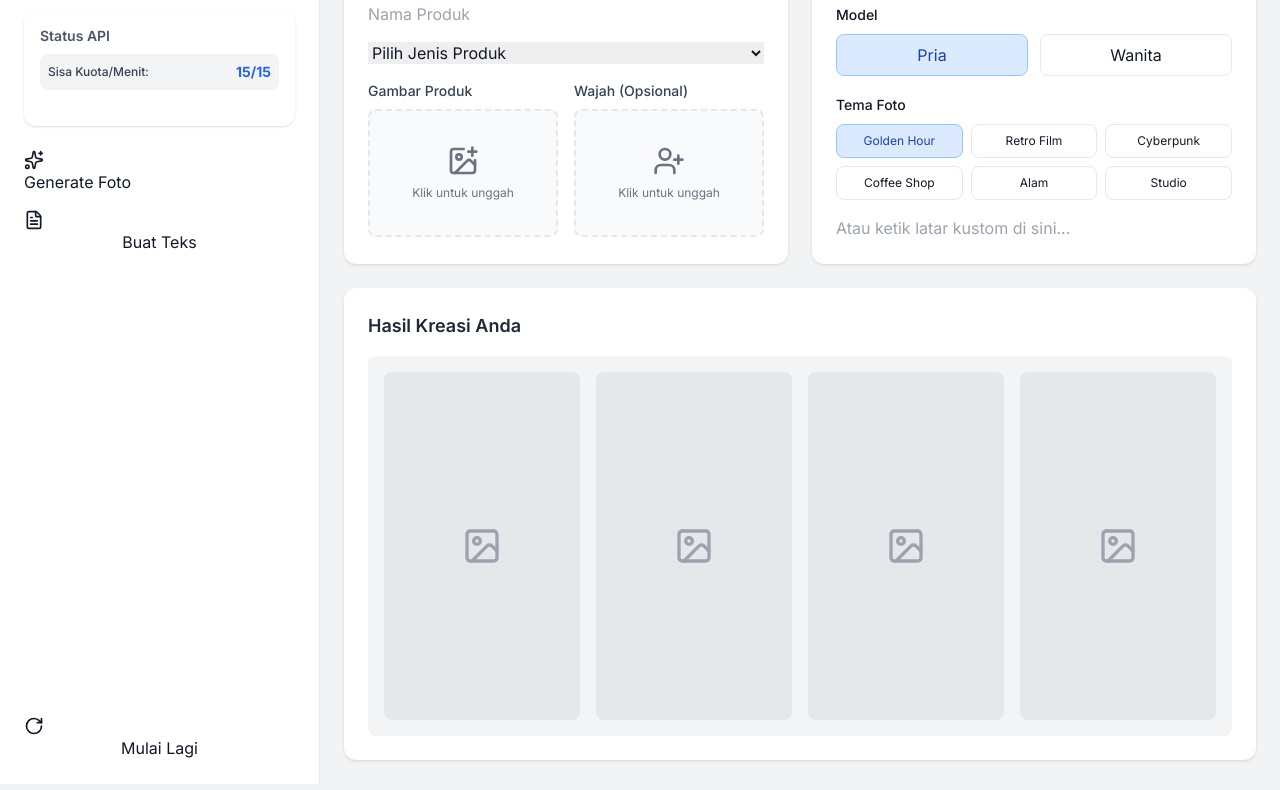
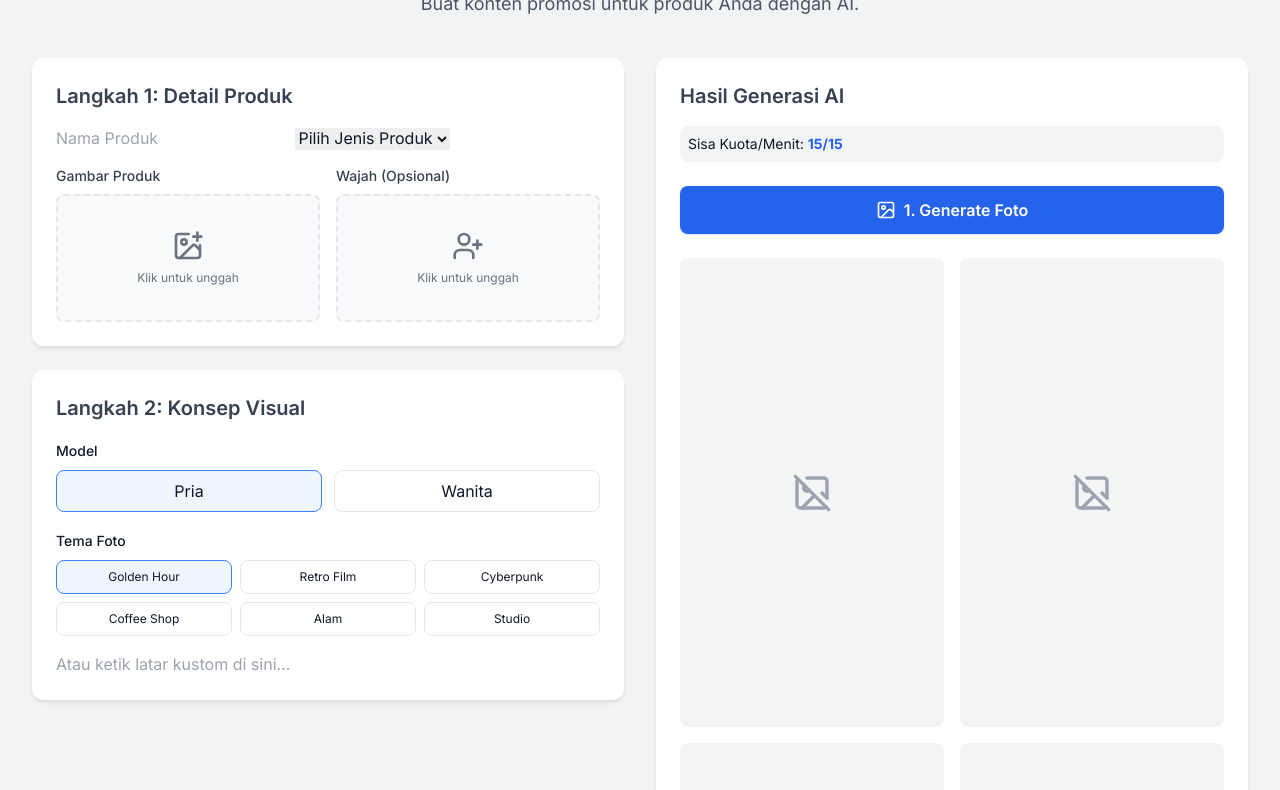
Before and after one commit to yusufwardana/mockup, a website: page index.html in a window 1280 px wide. Shown: the part 90-880 px from the top of the page. Drawn offline with nearby package versions, Linux system fonts and the light colour scheme.

Commit message:
Update index.html

```diff
--- a/index.html
+++ b/index.html
@@ -3,7 +3,7 @@
 <head>
     <meta charset="UTF-8">
     <meta name="viewport" content="width=device-width, initial-scale=1.0">
-    <title>AI Content Studio Dashboard</title>
+    <title>AI Content Studio</title>
     <script src="https://cdn.tailwindcss.com"></script>
     <link rel="preconnect" href="https://fonts.googleapis.com">
     <link rel="preconnect" href="https://fonts.gstatic.com" crossorigin>
@@ -11,58 +11,34 @@
     <script src="https://unpkg.com/lucide@latest"></script>
     <style>
         body { font-family: 'Inter', sans-serif; background-color: #f1f3f4; }
-        .card { background-color: #ffffff; border-radius: 0.75rem; box-shadow: 0 1px 3px 0 rgba(0, 0, 0, 0.1), 0 1px 2px -1px rgba(0, 0, 0, 0.1); }
-        .btn { @apply font-semibold py-2 px-4 rounded-lg transition-all duration-200 flex items-center justify-center gap-2; }
-        .btn-fab { @apply bg-blue-600 text-white hover:bg-blue-700 shadow-lg hover:shadow-xl w-full text-lg; }
-        .btn-secondary { @apply bg-gray-200 text-gray-800 hover:bg-gray-300; }
-        .btn-tertiary { @apply bg-green-500 text-white hover:bg-green-600; }
-        button:disabled { @apply bg-gray-300 text-gray-500 cursor-not-allowed shadow-none hover:bg-gray-300; }
-        .form-control { @apply w-full p-3 border-b-2 border-gray-300 bg-gray-100 rounded-t-lg focus:outline-none focus:border-blue-500 transition; }
-        input[type="radio"]:checked + label { @apply bg-blue-100 text-blue-800 border-blue-300; }
+        .card { background-color: #ffffff; border-radius: 0.75rem; box-shadow: 0 4px 6px -1px rgba(0,0,0,0.07), 0 2px 4px -2px rgba(0,0,0,0.07); }
+        .form-control { @apply w-full p-3 border border-gray-300 rounded-lg bg-gray-50 focus:ring-2 focus:ring-blue-500 focus:border-transparent; }
+        input[type="radio"]:checked + label { @apply bg-blue-100 text-blue-700 border-blue-400; }
         .fade-in { animation: fadeIn 0.5s ease-in-out; }
         @keyframes fadeIn { from { opacity: 0; transform: translateY(10px); } to { opacity: 1; transform: translateY(0); } }
         .image-container { position: relative; overflow: hidden; border-radius: 0.5rem; }
         .image-overlay { position: absolute; bottom: 0; left: 0; right: 0; background: rgba(0,0,0,0.6); padding: 0.5rem; transform: translateY(100%); transition: transform 0.3s ease-in-out; }
         .image-container:hover .image-overlay { transform: translateY(0); }
+        textarea { white-space: pre-wrap; }
     </style>
 </head>
 <body class="text-gray-900">
 
-    <div class="flex flex-col lg:flex-row min-h-screen">
-        <!-- Sidebar -->
-        <aside class="w-full lg:w-80 bg-white border-r border-gray-200 p-6 flex flex-col gap-6">
-            <header class="text-left">
-                <h1 class="text-2xl font-bold">
-                    <span class="text-blue-600">AI</span> <span class="text-red-600">Content</span> <span class="text-yellow-500">Studio</span>
-                </h1>
-                <p class="text-gray-500 text-sm">Material Dashboard</p>
+    <div class="container mx-auto p-4 md:p-8">
+
+        <header class="text-center mb-10">
+            <h1 class="text-4xl font-bold text-gray-800">AI Content Studio</h1>
+            <p class="text-lg text-gray-600 mt-2">Buat konten promosi untuk produk Anda dengan AI.</p>
         </header>
 
-            <div class="card p-4">
-                <h2 class="text-sm font-semibold text-gray-600 mb-2">Status API</h2>
-                <div class="flex justify-between items-center bg-gray-100 p-2 rounded-lg">
-                    <span class="font-medium text-xs text-gray-700">Sisa Kuota/Menit:</span>
-                    <div id="apiCreditCounter" class="font-bold text-blue-600 text-sm"></div>
-                </div>
-                <p id="apiTimer" class="text-xs text-center text-gray-500 mt-1 h-4"></p>
-            </div>
-
-            <div class="flex-grow space-y-4">
-                 <button id="generateImageBtn" class="btn btn-fab"><i data-lucide="sparkles" class="h-5 w-5"></i>Generate Foto</button>
-                 <button id="generateTextBtn" class="btn btn-tertiary w-full" disabled><i data-lucide="file-text" class="h-5 w-5"></i>Buat Teks</button>
-            </div>
-
-            <button id="resetBtn" class="btn btn-secondary w-full mt-auto"><i data-lucide="rotate-cw" class="h-5 w-5"></i>Mulai Lagi</button>
-        </aside>
-
-        <!-- Main Content -->
-        <main class="flex-1 p-6 space-y-6">
-            <div class="grid grid-cols-1 md:grid-cols-2 gap-6">
-                <div class="card p-6">
-                    <h2 class="text-lg font-semibold mb-4 text-gray-800">1. Detail Produk</h2>
-                    <div class="space-y-4">
+        <div class="grid grid-cols-1 lg:grid-cols-2 gap-8">
+            <!-- Kolom Kontrol -->
+            <div class="space-y-6">
+                <div class="card">
+                    <div class="p-6 space-y-4">
+                        <h2 class="text-xl font-semibold text-gray-700">Langkah 1: Detail Produk</h2>
                         <input type="text" id="productName" placeholder="Nama Produk" class="form-control">
-                        <select id="productType" class="form-control w-full">
+                        <select id="productType" class="form-control">
                             <option value="" disabled selected>Pilih Jenis Produk</option>
                             <option value="hoodie">Hoodie</option><option value="t-shirt">Kaos</option><option value="jacket">Jaket</option>
                         </select>
@@ -87,25 +63,25 @@
                     </div>
                 </div>
 
-                <div class="card p-6">
-                    <h2 class="text-lg font-semibold mb-4 text-gray-800">2. Konsep Visual</h2>
-                    <div class="space-y-4">
+                <div class="card">
+                    <div class="p-6 space-y-4">
+                        <h2 class="text-xl font-semibold text-gray-700">Langkah 2: Konsep Visual</h2>
                         <div>
                             <label class="font-medium text-sm">Model</label>
                             <div class="grid grid-cols-2 gap-3 mt-2">
-                                <div><input type="radio" name="modelGender" value="Pria" id="m1" class="hidden peer" checked><label for="m1" class="block text-center p-2 border rounded-lg cursor-pointer peer-checked:bg-blue-100 peer-checked:text-blue-800 peer-checked:border-blue-300">Pria</label></div>
-                                <div><input type="radio" name="modelGender" value="Wanita" id="m2" class="hidden peer"><label for="m2" class="block text-center p-2 border rounded-lg cursor-pointer peer-checked:bg-blue-100 peer-checked:text-blue-800 peer-checked:border-blue-300">Wanita</label></div>
+                                <div><input type="radio" name="modelGender" value="Pria" id="m1" class="hidden peer" checked><label for="m1" class="block text-center p-2 border rounded-lg cursor-pointer peer-checked:border-blue-500 peer-checked:bg-blue-50">Pria</label></div>
+                                <div><input type="radio" name="modelGender" value="Wanita" id="m2" class="hidden peer"><label for="m2" class="block text-center p-2 border rounded-lg cursor-pointer peer-checked:border-blue-500 peer-checked:bg-blue-50">Wanita</label></div>
                             </div>
                         </div>
                         <div>
                             <label class="font-medium text-sm">Tema Foto</label>
                             <div class="grid grid-cols-3 gap-2 mt-2">
-                                <div><input type="radio" name="photoConcept" value="Golden Hour Glow" id="c1" class="hidden peer" checked><label for="c1" class="block text-center p-2 text-xs border rounded-lg cursor-pointer peer-checked:bg-blue-100 peer-checked:text-blue-800 peer-checked:border-blue-300">Golden Hour</label></div>
-                                <div><input type="radio" name="photoConcept" value="Retro Analog Film" id="c2" class="hidden peer"><label for="c2" class="block text-center p-2 text-xs border rounded-lg cursor-pointer peer-checked:bg-blue-100 peer-checked:text-blue-800 peer-checked:border-blue-300">Retro Film</label></div>
-                                <div><input type="radio" name="photoConcept" value="Cyberpunk Nightscape" id="c3" class="hidden peer"><label for="c3" class="block text-center p-2 text-xs border rounded-lg cursor-pointer peer-checked:bg-blue-100 peer-checked:text-blue-800 peer-checked:border-blue-300">Cyberpunk</label></div>
-                                <div><input type="radio" name="photoConcept" value="Cozy Coffee Shop" id="c4" class="hidden peer"><label for="c4" class="block text-center p-2 text-xs border rounded-lg cursor-pointer peer-checked:bg-blue-100 peer-checked:text-blue-800 peer-checked:border-blue-300">Coffee Shop</label></div>
-                                <div><input type="radio" name="photoConcept" value="Nature Explorer" id="c5" class="hidden peer"><label for="c5" class="block text-center p-2 text-xs border rounded-lg cursor-pointer peer-checked:bg-blue-100 peer-checked:text-blue-800 peer-checked:border-blue-300">Alam</label></div>
-                                <div><input type="radio" name="photoConcept" value="Studio Minimalis" id="c6" class="hidden peer"><label for="c6" class="block text-center p-2 text-xs border rounded-lg cursor-pointer peer-checked:bg-blue-100 peer-checked:text-blue-800 peer-checked:border-blue-300">Studio</label></div>
+                                <div><input type="radio" name="photoConcept" value="Golden Hour Glow" id="c1" class="hidden peer" checked><label for="c1" class="block text-center p-2 text-xs border rounded-lg cursor-pointer peer-checked:border-blue-500 peer-checked:bg-blue-50">Golden Hour</label></div>
+                                <div><input type="radio" name="photoConcept" value="Retro Analog Film" id="c2" class="hidden peer"><label for="c2" class="block text-center p-2 text-xs border rounded-lg cursor-pointer peer-checked:border-blue-500 peer-checked:bg-blue-50">Retro Film</label></div>
+                                <div><input type="radio" name="photoConcept" value="Cyberpunk Nightscape" id="c3" class="hidden peer"><label for="c3" class="block text-center p-2 text-xs border rounded-lg cursor-pointer peer-checked:border-blue-500 peer-checked:bg-blue-50">Cyberpunk</label></div>
+                                <div><input type="radio" name="photoConcept" value="Cozy Coffee Shop" id="c4" class="hidden peer"><label for="c4" class="block text-center p-2 text-xs border rounded-lg cursor-pointer peer-checked:border-blue-500 peer-checked:bg-blue-50">Coffee Shop</label></div>
+                                <div><input type="radio" name="photoConcept" value="Nature Explorer" id="c5" class="hidden peer"><label for="c5" class="block text-center p-2 text-xs border rounded-lg cursor-pointer peer-checked:border-blue-500 peer-checked:bg-blue-50">Alam</label></div>
+                                <div><input type="radio" name="photoConcept" value="Studio Minimalis" id="c6" class="hidden peer"><label for="c6" class="block text-center p-2 text-xs border rounded-lg cursor-pointer peer-checked:border-blue-500 peer-checked:bg-blue-50">Studio</label></div>
                             </div>
                         </div>
                          <input type="text" id="customBackground" placeholder="Atau ketik latar kustom di sini..." class="form-control">
@@ -113,49 +89,51 @@
                 </div>
             </div>
 
-            <div class="card">
-                <div class="p-6">
-                    <h2 class="text-lg font-semibold mb-4 text-gray-800">Hasil Kreasi Anda</h2>
-                    <div id="imageResult" class="grid grid-cols-2 md:grid-cols-4 gap-4 min-h-[300px] bg-gray-100 p-4 rounded-lg">
-                        <div class="bg-gray-200 rounded-lg flex items-center justify-center text-gray-400 aspect-[9/16]"><i data-lucide="image" class="w-10 h-10"></i></div>
-                        <div class="bg-gray-200 rounded-lg flex items-center justify-center text-gray-400 aspect-[9/16]"><i data-lucide="image" class="w-10 h-10"></i></div>
-                        <div class="bg-gray-200 rounded-lg flex items-center justify-center text-gray-400 aspect-[9/16]"><i data-lucide="image" class="w-10 h-10"></i></div>
-                        <div class="bg-gray-200 rounded-lg flex items-center justify-center text-gray-400 aspect-[9/16]"><i data-lucide="image" class="w-10 h-10"></i></div>
+            <div class="space-y-6">
+                 <div class="card p-6">
+                    <h2 class="text-xl font-semibold text-gray-700">Hasil Generasi AI</h2>
+                    <div class="mt-4 p-2 bg-gray-100 rounded-lg flex justify-between items-center text-sm">
+                        <span>Sisa Kuota/Menit: <b id="apiCreditCounter" class="text-blue-600"></b></span>
+                        <span id="apiTimer" class="text-gray-500"></span>
                     </div>
-                     <div id="textAudioSection" class="hidden fade-in mt-6 space-y-4">
-                        <div class="grid grid-cols-1 md:grid-cols-2 gap-6">
-                             <div class="relative">
-                                <label class="font-semibold text-gray-700">Deskripsi TikTok</label>
-                                <textarea id="tiktokCaption" rows="5" class="form-control mt-1 resize-none" readonly></textarea>
-                                <button onclick="copyToClipboard('tiktokCaption')" class="absolute top-8 right-2 p-2 rounded-full hover:bg-gray-200 transition-colors"><i data-lucide="copy" class="h-4 w-4"></i></button>
+
+                    <div class="space-y-6 mt-6">
+                        <!-- PERBAIKAN: Tombol dengan class yang benar -->
+                        <button id="generateImageBtn" class="w-full text-base font-semibold py-3 px-4 rounded-lg transition-all duration-200 flex items-center justify-center gap-2 bg-blue-600 text-white hover:bg-blue-700 shadow disabled:bg-gray-300 disabled:text-gray-500 disabled:cursor-not-allowed disabled:shadow-none"><i data-lucide="image" class="h-5 w-5"></i>1. Generate Foto</button>
+                        <div id="imageResult" class="grid grid-cols-2 gap-4 min-h-[200px]">
+                            <div class="bg-gray-100 rounded-lg flex items-center justify-center text-gray-400 aspect-[9/16]"><i data-lucide="image-off" class="w-10 h-10"></i></div>
+                            <div class="bg-gray-100 rounded-lg flex items-center justify-center text-gray-400 aspect-[9/16]"><i data-lucide="image-off" class="w-10 h-10"></i></div>
+                            <div class="bg-gray-100 rounded-lg flex items-center justify-center text-gray-400 aspect-[9/16]"><i data-lucide="image-off" class="w-10 h-10"></i></div>
+                            <div class="bg-gray-100 rounded-lg flex items-center justify-center text-gray-400 aspect-[9/16]"><i data-lucide="image-off" class="w-10 h-10"></i></div>
                         </div>
-                            <div class="relative">
-                                <label class="font-semibold text-gray-700">Narasi Video</label>
-                                <textarea id="promoNarrative" rows="5" class="form-control mt-1 resize-none" readonly></textarea>
-                                <button onclick="copyToClipboard('promoNarrative')" class="absolute top-8 right-2 p-2 rounded-full hover:bg-gray-200 transition-colors"><i data-lucide="copy" class="h-4 w-4"></i></button>
-                            </div>
-                        </div>
+
+                        <button id="generateTextBtn" class="w-full font-semibold py-2 px-4 rounded-lg transition-all duration-200 flex items-center justify-center gap-2 bg-green-600 text-white hover:bg-green-700 disabled:bg-gray-300 disabled:text-gray-500 disabled:cursor-not-allowed" disabled><i data-lucide="file-text" class="h-5 w-5"></i>2. Generate Teks</button>
+                        <div id="textAudioSection" class="hidden fade-in space-y-4">
+                            <div class="relative"><label class="font-semibold text-gray-700 text-sm">Deskripsi TikTok (Untuk Caption & Voice Over)</label><textarea id="tiktokCaption" rows="4" class="form-control mt-1 text-sm" readonly></textarea><button onclick="copyToClipboard('tiktokCaption')" class="absolute top-8 right-2 p-2 rounded-full hover:bg-gray-200 transition-colors"><i data-lucide="copy" class="h-4 w-4"></i></button></div>
+                            <div class="relative"><label class="font-semibold text-gray-700 text-sm">Prompt Image-to-Video (English)</label><textarea id="videoPrompt" rows="5" class="form-control mt-1 text-sm" readonly></textarea><button onclick="copyToClipboard('videoPrompt')" class="absolute top-8 right-2 p-2 rounded-full hover:bg-gray-200 transition-colors"><i data-lucide="copy" class="h-4 w-4"></i></button></div>
                             <div>
+                                <label class="font-semibold text-gray-700 text-sm">3. Generate Voice Over</label>
                                 <div id="audioLoader" class="hidden justify-center items-center py-4"><div class="loader" style="width:24px; height:24px;"></div></div>
-                            <div class="grid grid-cols-2 gap-3">
-                                <button id="generateMaleAudioBtn" class="btn bg-blue-500 text-white text-sm"><i data-lucide="mic" class="h-4 w-4"></i>Suara Pria</button>
-                                <button id="generateFemaleAudioBtn" class="btn bg-pink-500 text-white text-sm"><i data-lucide="mic" class="h-4 w-4"></i>Suara Wanita</button>
+                                <div class="grid grid-cols-2 gap-3 mt-2">
+                                    <button id="generateMaleAudioBtn" class="font-semibold py-2 px-4 rounded-lg transition-all duration-200 flex items-center justify-center gap-1 bg-blue-500 text-white text-xs hover:bg-blue-600"><i data-lucide="mic" class="h-4 w-4"></i>Suara Pria</button>
+                                    <button id="generateFemaleAudioBtn" class="font-semibold py-2 px-4 rounded-lg transition-all duration-200 flex items-center justify-center gap-1 bg-pink-500 text-white text-xs hover:bg-pink-600"><i data-lucide="mic" class="h-4 w-4"></i>Suara Wanita</button>
                                 </div>
                                 <div id="maleAudioContainer" class="hidden mt-2"> <audio controls class="w-full h-10"></audio> </div>
                                 <div id="femaleAudioContainer" class="hidden mt-2"> <audio controls class="w-full h-10"></audio> </div>
                             </div>
                         </div>
+
+                        <button id="resetBtn" class="w-full font-semibold py-2 px-4 rounded-lg transition-all duration-200 flex items-center justify-center gap-2 bg-gray-600 text-white hover:bg-gray-700"><i data-lucide="rotate-cw" class="h-5 w-5"></i>Mulai Lagi</button>
                     </div>
                  </div>
-        </main>
+            </div>
+        </div>
     </div>
 
 <script>
     lucide.createIcons();
-    // JavaScript logic remains the same, it is robust and does not need changes.
-    // All element IDs are preserved to ensure functionality.
     const getElement = (id) => document.getElementById(id);
-    const elements = { buttons: { image: getElement('generateImageBtn'), text: getElement('generateTextBtn'), reset: getElement('resetBtn'), maleAudio: getElement('generateMaleAudioBtn'), femaleAudio: getElement('generateFemaleAudioBtn'), }, results: { image: getElement('imageResult'), textAudioSection: getElement('textAudioSection'), tiktokCaption: getElement('tiktokCaption'), promoNarrative: getElement('promoNarrative'), maleAudioContainer: getElement('maleAudioContainer'), femaleAudioContainer: getElement('femaleAudioContainer'), }, loaders: { audio: getElement('audioLoader'), }, inputs: { productName: getElement('productName'), productType: getElement('productType'), productImage: getElement('productImage'), faceImage: getElement('faceImage'), }, displays: { productImagePrompt: getElement('productImagePrompt'), faceImagePrompt: getElement('faceImagePrompt'), productImagePreview: getElement('productImagePreview'), faceImagePreview: getElement('faceImagePreview'), creditCounter: getElement('apiCreditCounter'), apiTimer: getElement('apiTimer'), }, };
+    const elements = { buttons: { image: getElement('generateImageBtn'), text: getElement('generateTextBtn'), reset: getElement('resetBtn'), maleAudio: getElement('generateMaleAudioBtn'), femaleAudio: getElement('generateFemaleAudioBtn'), }, results: { image: getElement('imageResult'), textAudioSection: getElement('textAudioSection'), tiktokCaption: getElement('tiktokCaption'), videoPrompt: getElement('videoPrompt'), maleAudioContainer: getElement('maleAudioContainer'), femaleAudioContainer: getElement('femaleAudioContainer'), }, loaders: { audio: getElement('audioLoader'), }, inputs: { productName: getElement('productName'), productType: getElement('productType'), productImage: getElement('productImage'), faceImage: getElement('faceImage'), }, displays: { productImagePrompt: getElement('productImagePrompt'), faceImagePrompt: getElement('faceImagePrompt'), productImagePreview: getElement('productImagePreview'), faceImagePreview: getElement('faceImagePreview'), creditCounter: getElement('apiCreditCounter'), apiTimer: getElement('apiTimer'), }, };
     const RPM_LIMIT = 15; let credits = RPM_LIMIT; let timerInterval;
     function updateCreditDisplay() { elements.displays.creditCounter.textContent = `${credits}/${RPM_LIMIT}`; }
     function startApiTimer() { if (timerInterval) clearInterval(timerInterval); let timeLeft = 60; elements.displays.apiTimer.textContent = `Reset dalam ${timeLeft}d...`; timerInterval = setInterval(() => { timeLeft--; elements.displays.apiTimer.textContent = `Reset dalam ${timeLeft}d...`; if (timeLeft <= 0) { clearInterval(timerInterval); credits = RPM_LIMIT; updateCreditDisplay(); elements.displays.apiTimer.textContent = ''; } }, 1000); }
@@ -174,7 +152,7 @@
         const { productName, productType, productImage } = elements.inputs;
         if (!productName.value || !productType.value || !productImage.files[0]) { alert("Harap isi Nama, Tipe, dan Gambar Produk."); return; }
         elements.buttons.image.disabled = true;
-        elements.results.image.innerHTML = `<div class="col-span-full flex flex-col items-center justify-center h-full"><div class="animate-spin rounded-full h-12 w-12 border-b-2 border-blue-600"></div><p class="mt-2 text-gray-500">AI sedang bekerja (bisa >30 detik)...</p></div>`;
+        elements.results.image.innerHTML = `<div class="col-span-full flex flex-col items-center justify-center h-full"><div class="loader"></div><p class="mt-2 text-gray-500">AI sedang bekerja (bisa >30 detik)...</p></div>`;
         try {
             const productImageBase64 = await fileToBase64(productImage.files[0]);
             let faceImageBase64 = null;
@@ -202,7 +180,7 @@
          try {
              const result = await callApi(API_ROUTE, { type: 'text', productName: elements.inputs.productName.value, productType: elements.inputs.productType.value });
              elements.results.tiktokCaption.value = result.caption || "Gagal menghasilkan caption.";
-             elements.results.promoNarrative.value = result.narrative || "Gagal menghasilkan narasi.";
+             elements.results.videoPrompt.value = result.videoPrompt || "Gagal menghasilkan prompt video.";
          } catch (error) { alert(`Gagal membuat teks: ${error.message}`); elements.buttons.text.disabled = false; }
     });
     async function generateAudio(gender) {
@@ -211,7 +189,7 @@
         const container = (gender === 'male') ? elements.results.maleAudioContainer : elements.results.femaleAudioContainer;
         container.classList.add('hidden');
         try {
-            const result = await callApi(API_ROUTE, { type: 'audio', gender, narrative: elements.results.promoNarrative.value });
+            const result = await callApi(API_ROUTE, { type: 'audio', gender, narrative: elements.results.tiktokCaption.value });
             const blob = base64ToBlob(result.audioData, result.mimeType);
             container.querySelector('audio').src = URL.createObjectURL(blob);
             container.classList.remove('hidden');
```
Lines whose indentation alone changed are shown as unchanged.
